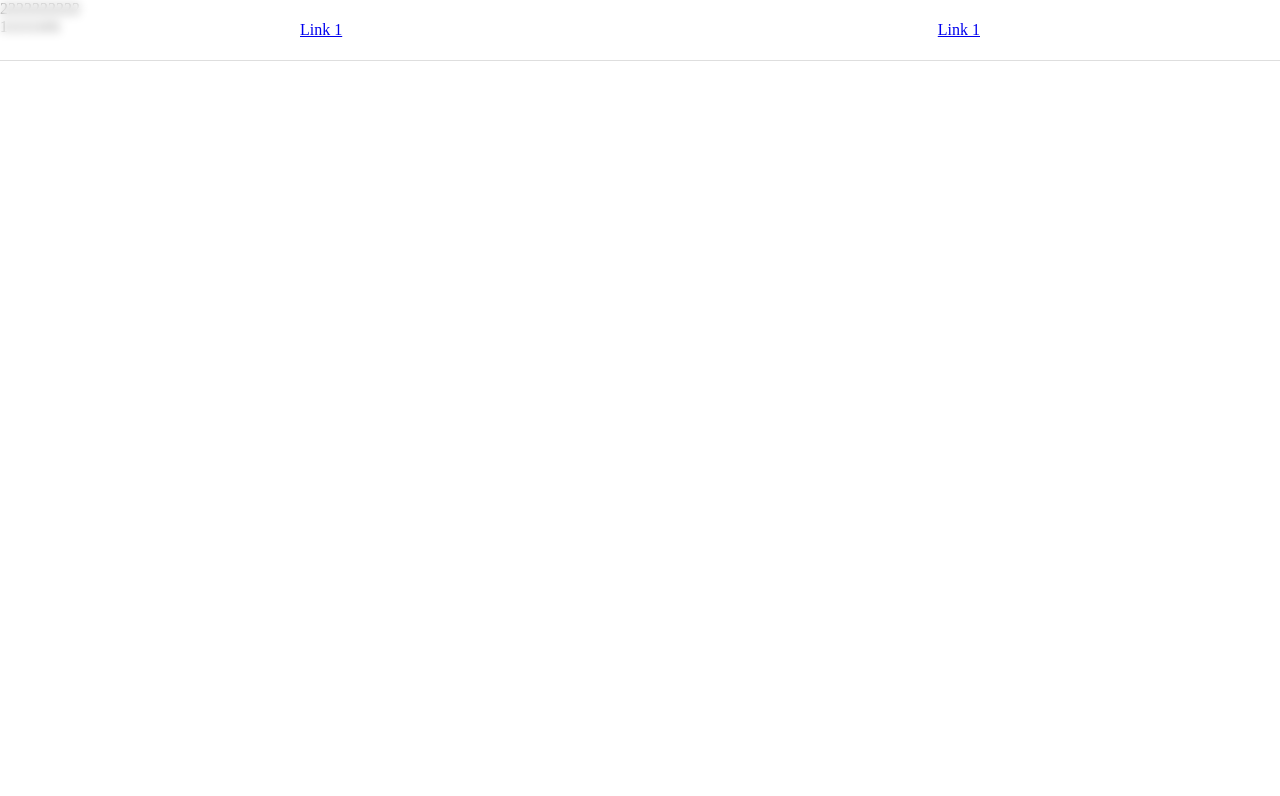
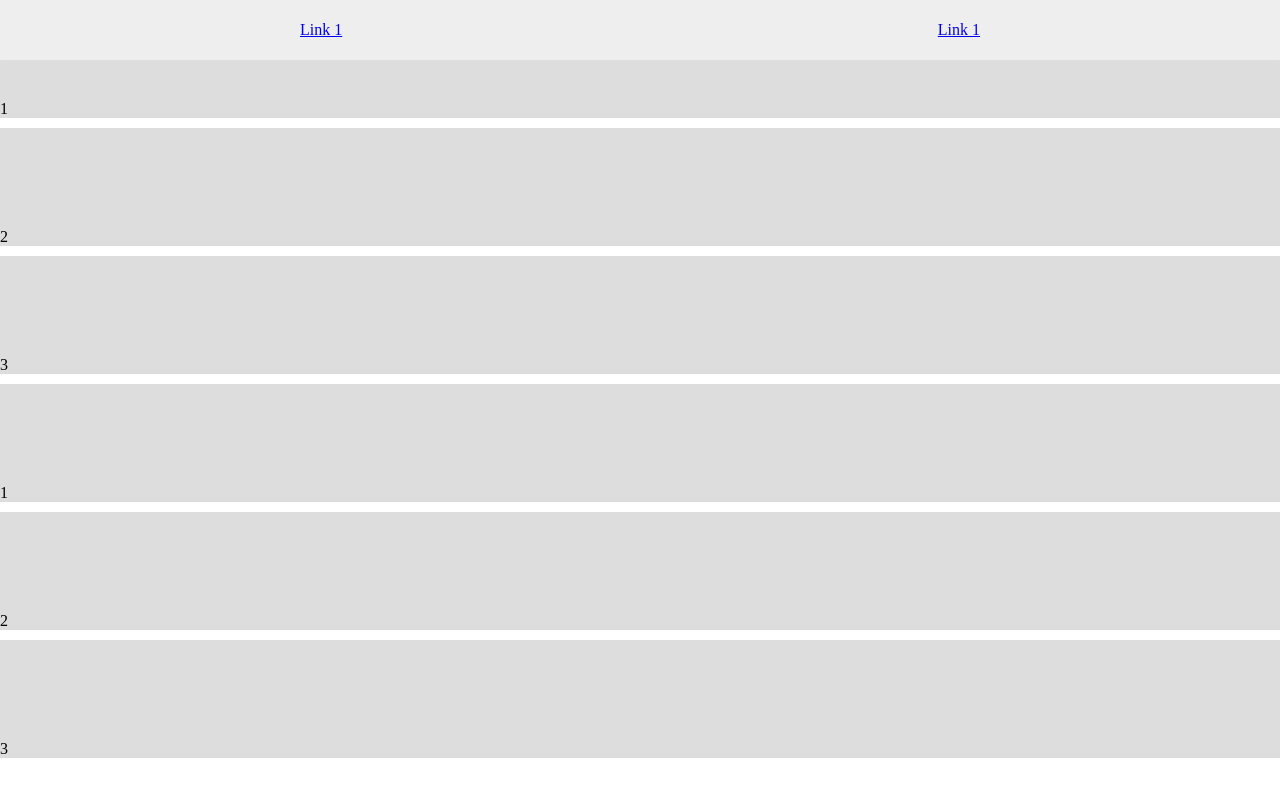
Before and after one commit to monclic/FinalProjiect, a Vue app in the folder User_UI/: page /testVV in a window 1280 px wide. Shown: the top 796 px of the page. Built offline with nearby package versions, Linux system fonts and the light colour scheme; what @yeger/vue-masonry-wall would draw is missing.

Commit message:
### 上拉加载 父元素无固定高度

```diff
--- a/User_UI/src/components/testVV.vue
+++ b/User_UI/src/components/testVV.vue
@@ -1,22 +1,57 @@
 <template>
-  <p>2222222222</p>
-  <span>1111110{{ message }}</span>
+  <div>
+    <div v-for="(item, index) in items" :key="index" class="item">
+      <div style="height: 100px;"></div>{{ item }}</div>
+    <div ref="sentinel" class="sentinel"></div>
+  </div>
 </template>
 
-<script lang="ts">
-import { defineComponent, ref } from 'vue';
+<script lang="ts" setup>
+import { ref, onMounted, onUnmounted, nextTick } from 'vue';
 
-export default defineComponent({
-  name: 'MyComponent',
+const items = ref([1, 2, 3]);
+const sentinel = ref<HTMLDivElement | null>(null);
+const loading = ref(false);
 
+const observer = new IntersectionObserver(([entry]) => {
+  if (entry.isIntersecting) {
+    loadMore();
+  }
 });
+
+onMounted(() => {
+  console.log(sentinel.value);
+
+  if (sentinel.value) {
+    observer.observe(sentinel.value);
+  }
+});
+
+onUnmounted(() => {
+  observer.disconnect();
+});
+
+const loadMore = async () => {
+  if (loading.value) return;
+  loading.value = true;
+  await nextTick();
+  items.value.push(...[1, 2, 3]);
+  loading.value = false;
+};
+
 </script>
-<script lang='ts' setup>
- const message = ref(1);
-   function c(){
-      message.value+=1;
-    }
-    // defineExpose({ c })
-    // 把 message 暴露出去
-    defineExpose({ c ,message})
-</script>
+
+<style scoped>
+.scrollable {
+  /* height: 100vh; */
+  overflow-y: auto;
+}
+.item {
+  /* height: 150px; */
+  background-color: #ddd;
+  margin-bottom: 10px;
+}
+.sentinel {
+  height: 20px;
+}
+</style>
```
